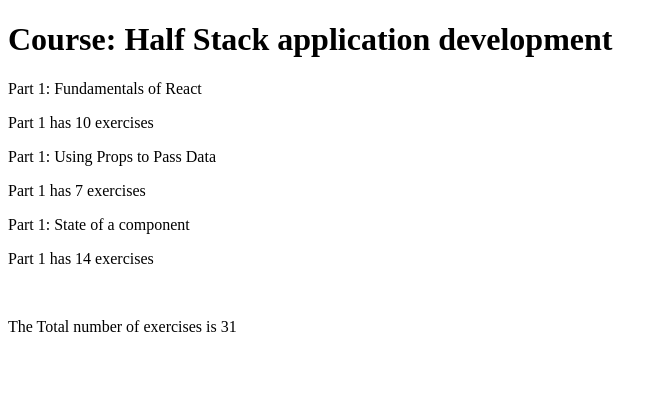
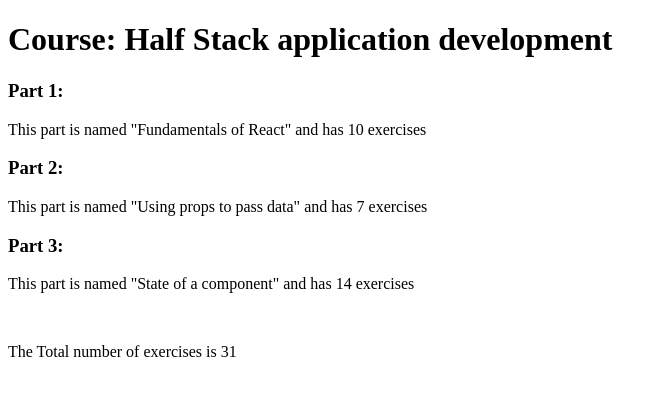
Before and after one commit to JulienMellon/fullstackopen, a React (Vite) app in the folder part1/courseinfo/: page / in a window 1280 px wide. Shown: the top 396 px of the page, without its empty margins (0-668 px from the left). Built offline with nearby package versions, Linux system fonts and the light colour scheme.

Commit message:
exercise 1.3 - "course information step3"

```diff
--- a/part1/courseinfo/src/App.jsx
+++ b/part1/courseinfo/src/App.jsx
@@ -4,22 +4,26 @@
 
 
 const App = () => {
-  const course = 'Half Stack application development';
-  const part1 = 'Fundamentals of React';
-  const exercises1 = 10;
-  const part2 = 'Using Props to Pass Data';
-  const exercises2 = 7;
-  const part3 = 'State of a component'
-  const exercises3 = 14
+  const course = 'Half Stack application development'
+  const part1 = {
+    name: 'Fundamentals of React',
+    exercises: 10
+  }
+  const part2 = {
+    name: 'Using props to pass data',
+    exercises: 7
+  }
+  const part3 = {
+    name: 'State of a component',
+    exercises: 14
+  }
 
   return(
     <>
     <Header course={course}/>
-    <Content part={part1} exercises={exercises1}/>
-    <Content part={part2} exercises={exercises2}/>
-    <Content part={part3} exercises={exercises3}/>
+    <Content part1={part1} part2={part2} part3={part3}/>
     <br />
-    <Total exercises={[exercises1, exercises2, exercises3]}/>
+    <Total exercises={[part1.exercises, part2.exercises, part3.exercises]}/>
     </>
   )
 }
--- a/part1/courseinfo/src/Content.jsx
+++ b/part1/courseinfo/src/Content.jsx
@@ -1,13 +1,24 @@
+import Part from "./Part"
+
 const Content = (props) => {
-    console.log( 'Part Props:', props )
+    console.log( 'Content Props:', props )
     return(
     <>
-    <p>
-      Part 1: {props.part}
-    </p>
-    <p>
-      Part 1 has {props.exercises} exercises
-    </p>
+    <h3>
+      Part 1:
+    </h3>
+      <Part part={props.part1}/>
+
+      <h3>
+      Part 2:
+    </h3>
+      <Part part={props.part2}/>
+
+      <h3>
+      Part 3:
+    </h3>
+      <Part part={props.part3}/>
+
     </>
     )
 }
--- /dev/null
+++ b/part1/courseinfo/src/Part.jsx
@@ -0,0 +1,11 @@
+const Part = (props) => {
+    console.log('Hello from the Part', props)
+    console.log(props.part.name)
+    return (
+        <>
+        <p>This part is named "{props.part.name}" and has {props.part.exercises} exercises</p>
+        </>
+    )
+}
+
+export default Part
```
